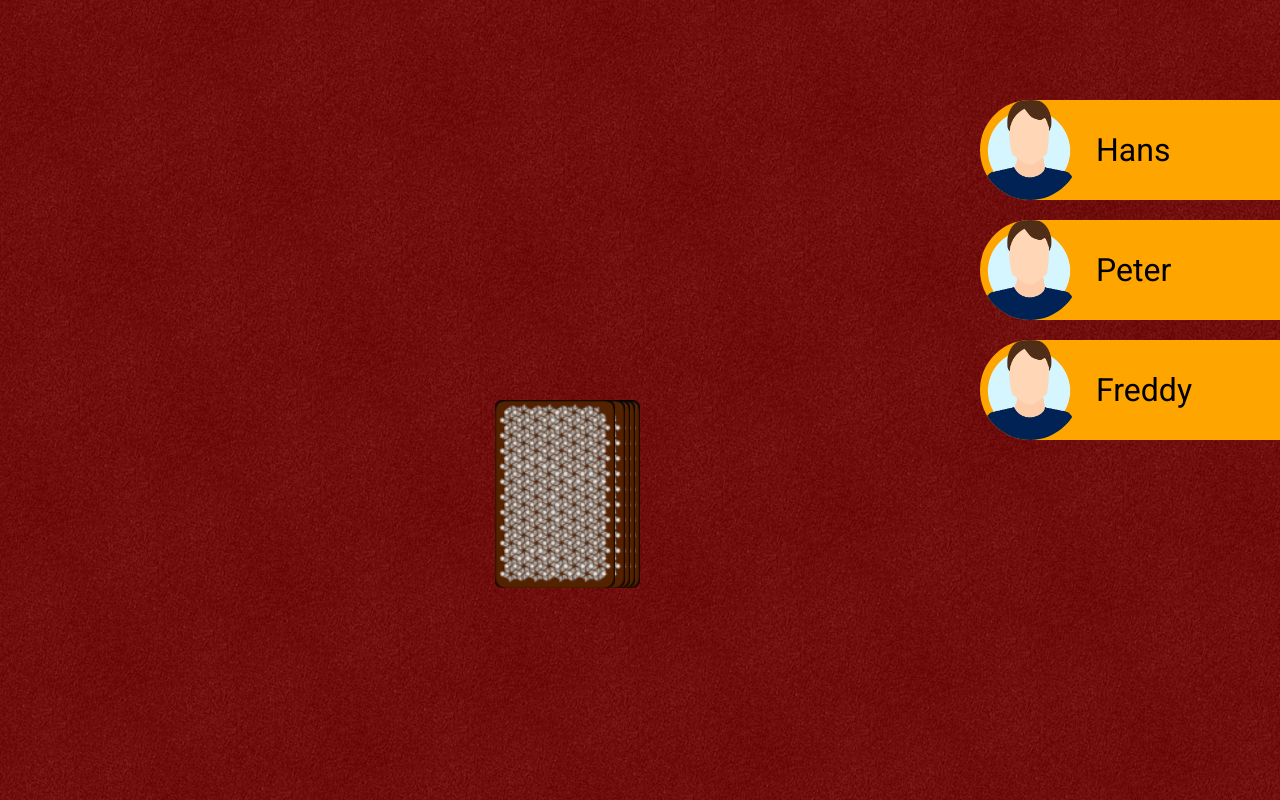
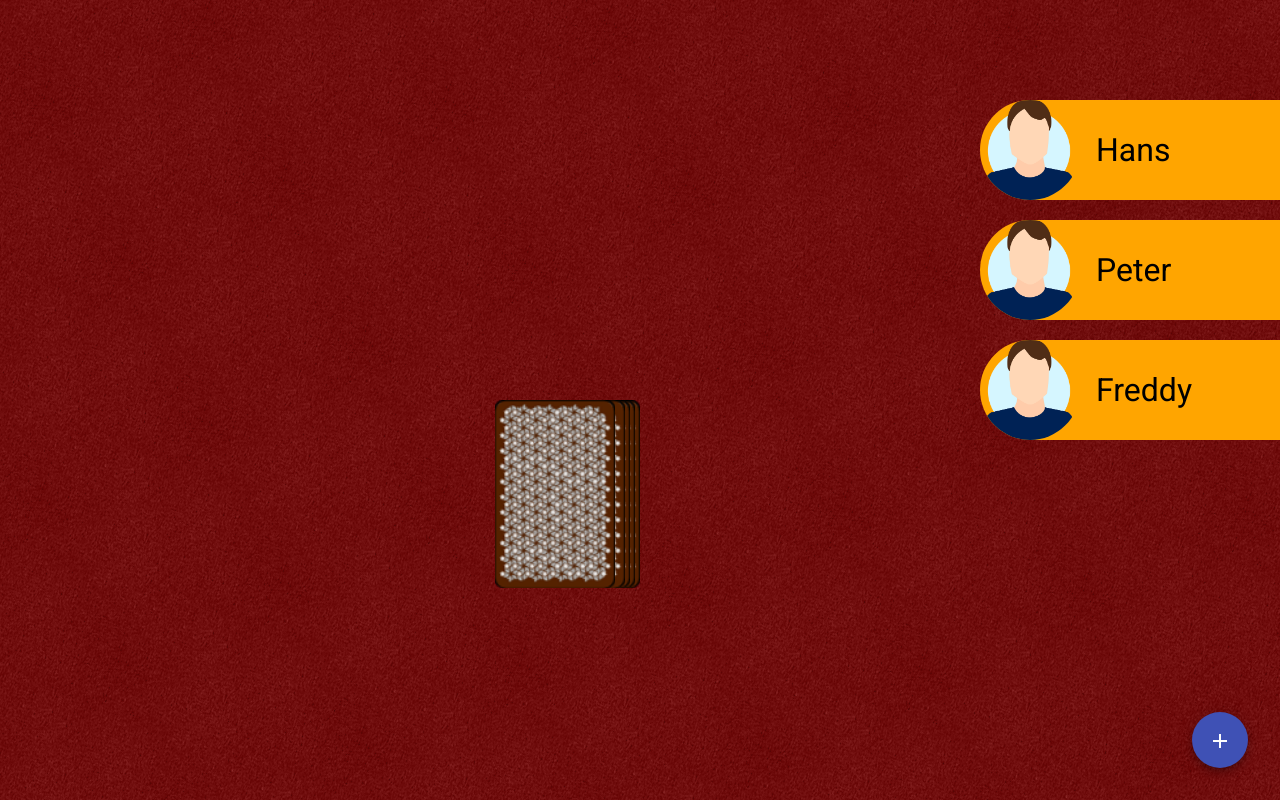
Before and after one commit to PaterAnderson/ringoffire, an Angular app: page /game in a window 1280 px wide. Built offline with nearby package versions, Linux system fonts and the light colour scheme.

Commit message:
added "add" button

```diff
--- a/src/app/app.module.ts
+++ b/src/app/app.module.ts
@@ -7,6 +7,8 @@ import { StartScreenComponent } from './start-screen/start-screen.component';
 import { GameComponent } from './game/game.component';
 import { PlayerComponent } from './player/player.component';
 import { BrowserAnimationsModule } from '@angular/platform-browser/animations';
+import {MatButtonModule} from '@angular/material/button';
+import {MatIconModule} from '@angular/material/icon';
 
 @NgModule({
   declarations: [
@@ -18,6 +20,8 @@ import { BrowserAnimationsModule } from '@angular/platform-browser/animations';
   imports: [
     BrowserModule,
     AppRoutingModule,
+    MatButtonModule,
+    MatIconModule,
     BrowserAnimationsModule
   ],
   providers: [],
--- a/src/app/game/game.component.html
+++ b/src/app/game/game.component.html
@@ -13,3 +13,7 @@
             src="/assets/img/cards/{{ currentCard}}.png">
     </div>
 </div>
+
+<button mat-fab color="primary" class="btn-add">
+    <mat-icon>add</mat-icon>
+</button>
--- a/src/app/game/game.component.scss
+++ b/src/app/game/game.component.scss
@@ -54,3 +54,10 @@
     position: absolute;
     right: 0;
 }
+
+.btn-add {
+    position: absolute;
+    right: 32px;
+    bottom: 32px;
+
+}
```
